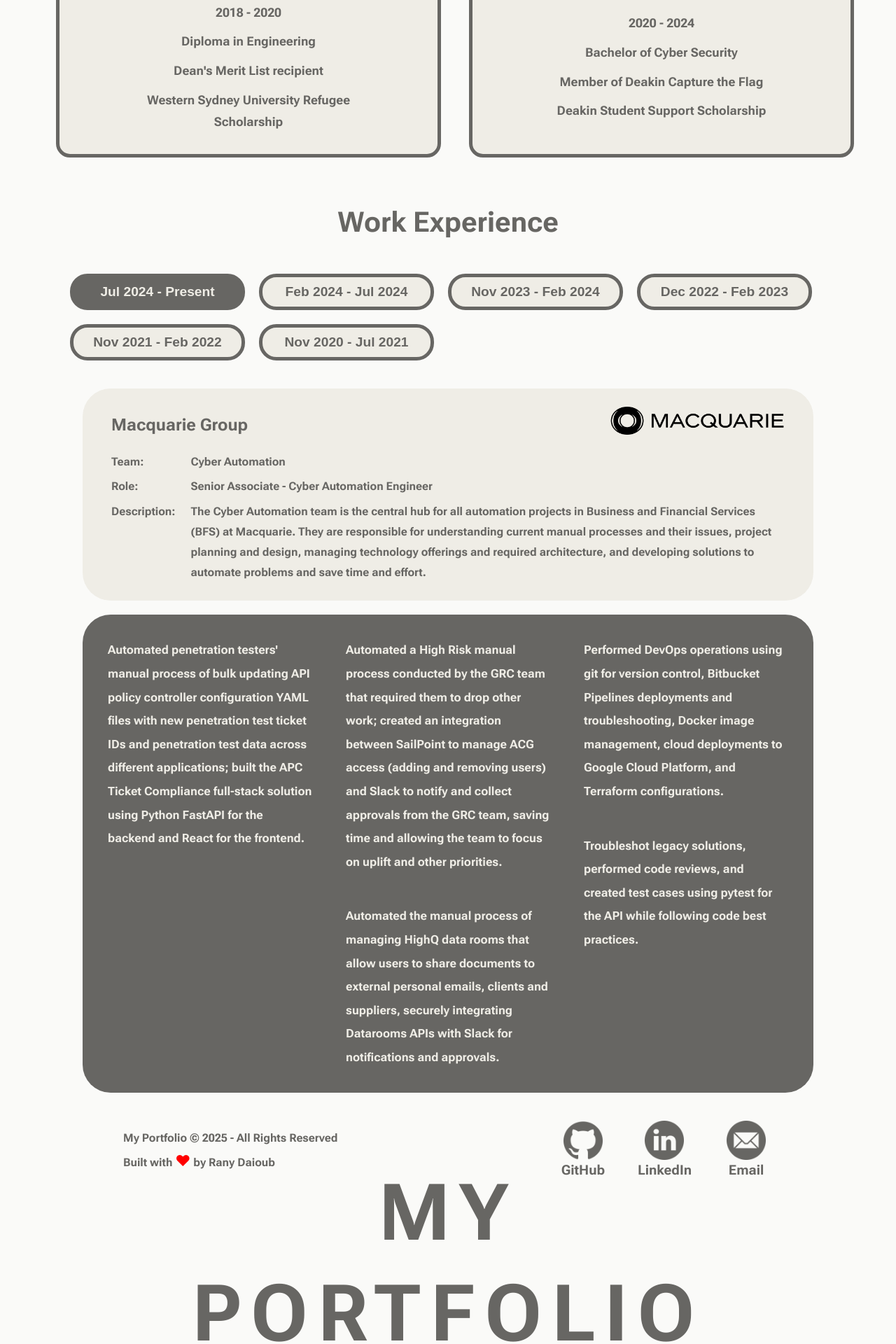
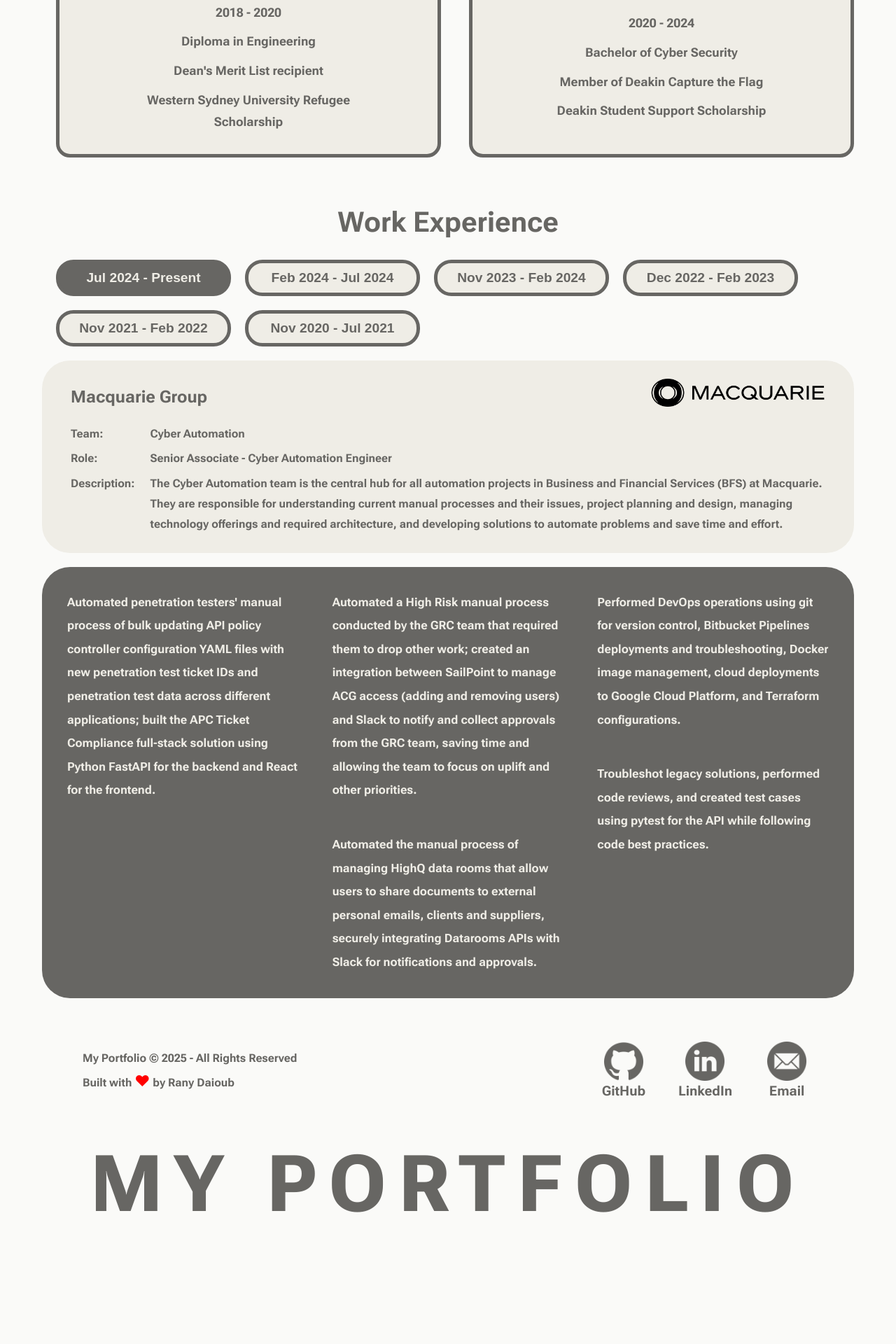
Before and after one commit to ranydev0/portfolio, a React (Vite) app: page / in a window 1280 px wide. Shown: the part 880-2800 px from the top of the page at 70% size. After the commit the page ends 2686 px from the top, so only its background shows below. Built offline with nearby package versions, Linux system fonts and the light colour scheme.

Commit message:
fix: some style and formatting

```diff
--- a/src/components/Intro.jsx
+++ b/src/components/Intro.jsx
@@ -10,7 +10,7 @@
       <div className="intro">
         <div>
           <h1>Rany Daioub</h1>
-          <p>Cyber Automation Engineer, with experience in React</p>
+          <p>Senior Associate Cyber Automation Engineer</p>
         </div>
         <div className="intro-buttons">
           <Button>Download Resume</Button>
--- a/src/index.css
+++ b/src/index.css
@@ -241,7 +241,6 @@
   justify-content: flex-start;
   align-items: center;
   gap: 20px;
-  margin: 20px;
   padding: 20px;
 }
 
@@ -251,7 +250,7 @@
   gap: 20px;
   align-items: center;
   flex-direction: column;
-  width: 90%;
+  width: 100%;
   height: auto;
   color: #efede6;
   border-radius: 40px;
@@ -355,24 +354,24 @@
 }
 
 #footer-social {
-  width: 80%;
+  width: 90%;
   display: flex;
   justify-content: space-between;
 }
 
 #footer-text {
   color: #676663;
-  font-size: clamp(3rem, 7rem, 10rem);
-  font-weight: 700;
+  font-size: clamp(7rem, 6vw, 7rem);
+  font-weight: 800;
   margin: 0;
-  width: 80%;
+  width: 90%;
   min-height: 7rem;
   display: flex;
   justify-content: center;
   align-items: center;
   text-align: center;
   line-height: 9rem;
-  letter-spacing: 0.12em;
+  letter-spacing: 0.15em;
 }
 
 #text-container {
```
